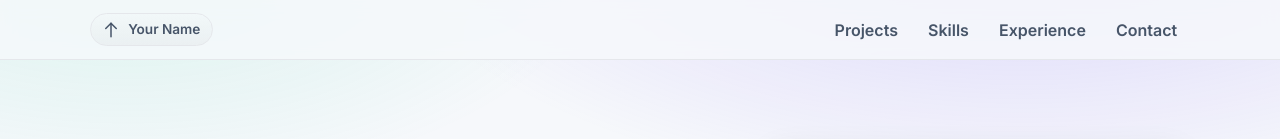
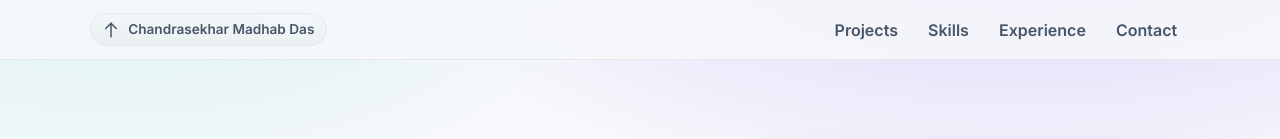
Before and after one commit to Delsagade23/bhkfj, a plain HTML site: page index.html in a window 1280 px wide. Shown: the top 139 px of the page. Drawn offline with Linux system fonts and the light colour scheme.

Commit message:
Update index.html

```diff
--- a/index.html
+++ b/index.html
@@ -23,7 +23,7 @@
                     <path d="M12 3l7 7M12 3L5 10" stroke="currentColor" stroke-width="2" stroke-linecap="round" />
                     <path d="M12 3v18" stroke="currentColor" stroke-width="2" stroke-linecap="round" />
                 </svg>
-                <span>Your Name</span>
+                <span>Chandrasekhar Madhab Das</span>
             </a>
             <nav aria-label="Primary">
                 <a href="#projects">Projects</a>
@@ -249,7 +249,7 @@
     <!-- ===== FOOTER ===== -->
     <footer class="container" role="contentinfo">
         <div class="row" style="justify-content:space-between; align-items:center;">
-            <p>© <span id="year"></span> Your Name</p>
+            <p>© <span id="year"></span> Chandrasekhar Madhab Das</p>
             <div class="row" role="list" aria-label="Social links">
                 <a class="pill" role="listitem" href="#" aria-label="GitHub">
                     <svg width="18" height="18" viewBox="0 0 24 24" fill="currentColor" aria-hidden="true">
```
